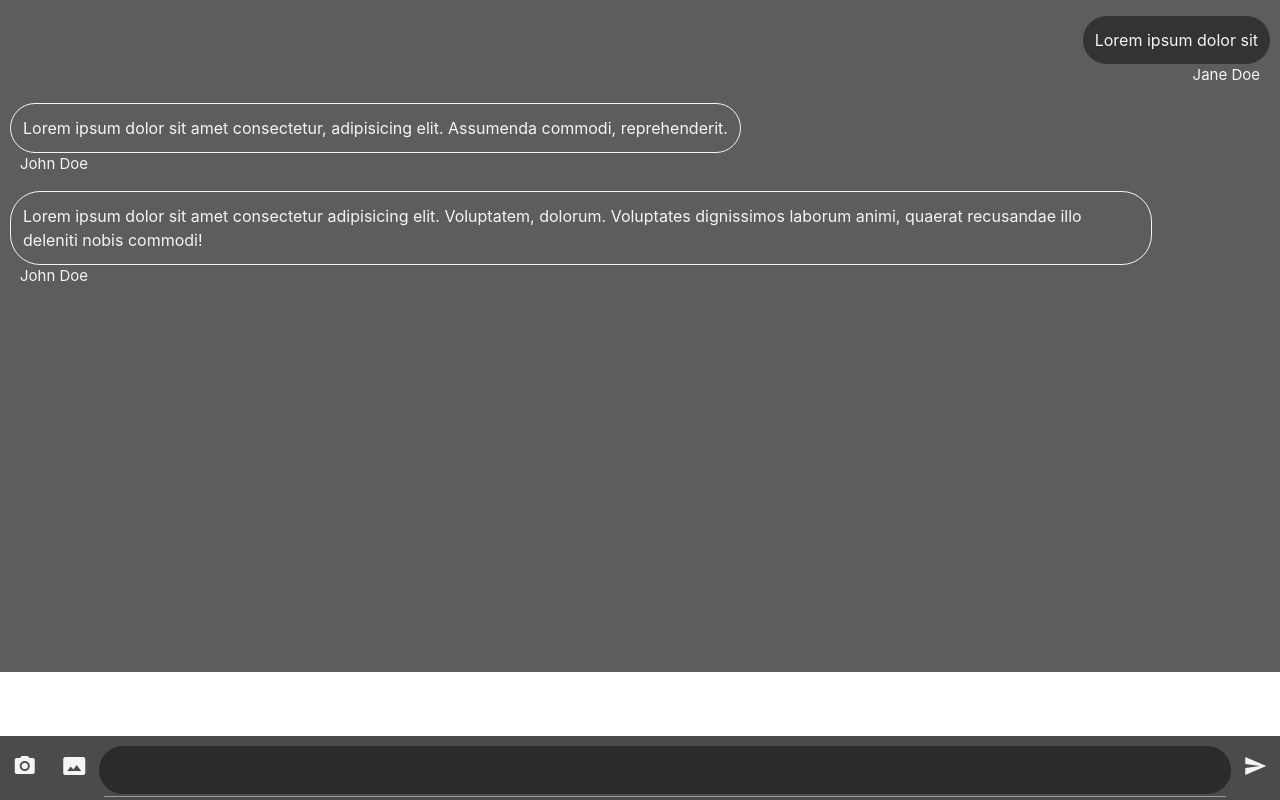
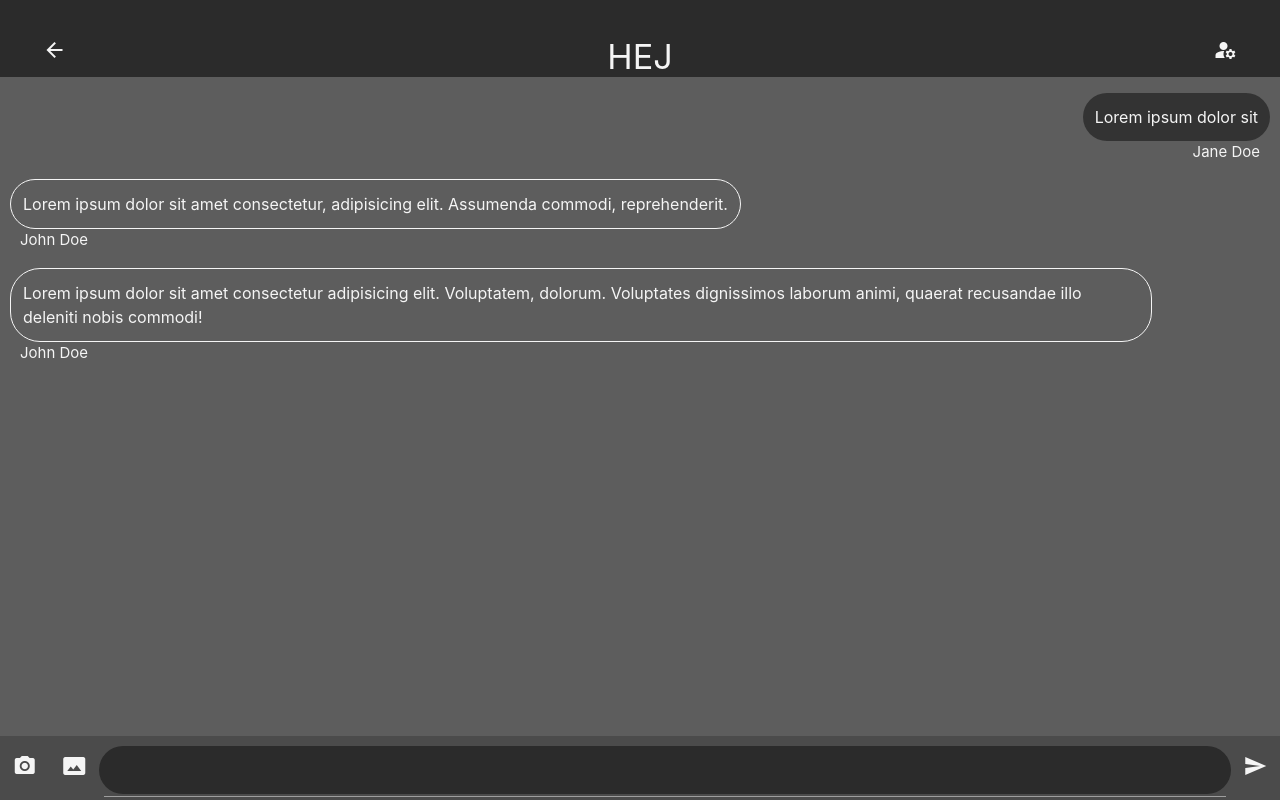
Before and after one commit to CarlssonK/foto-chatt, a React (Vite) app: page /c/1 in a window 1280 px wide. Built offline with nearby package versions, Linux system fonts and the light colour scheme; no server answers.

Commit message:
added topbar

```diff
--- a/src/pages/Chat.jsx
+++ b/src/pages/Chat.jsx
@@ -1,10 +1,12 @@
 import React from "react";
 import Messageinput from "../components/Messageinput";
+import Topbar from "../components/Topbar";
 import styles from '../styles/Chat.module.css'
 
 function Chat() {
     return (
         <div>
+            <Topbar />
             <div className={styles.messageContainer}>
                 <div className={styles.myMessageField}>
                     <div className={styles.myMessage}>
```
